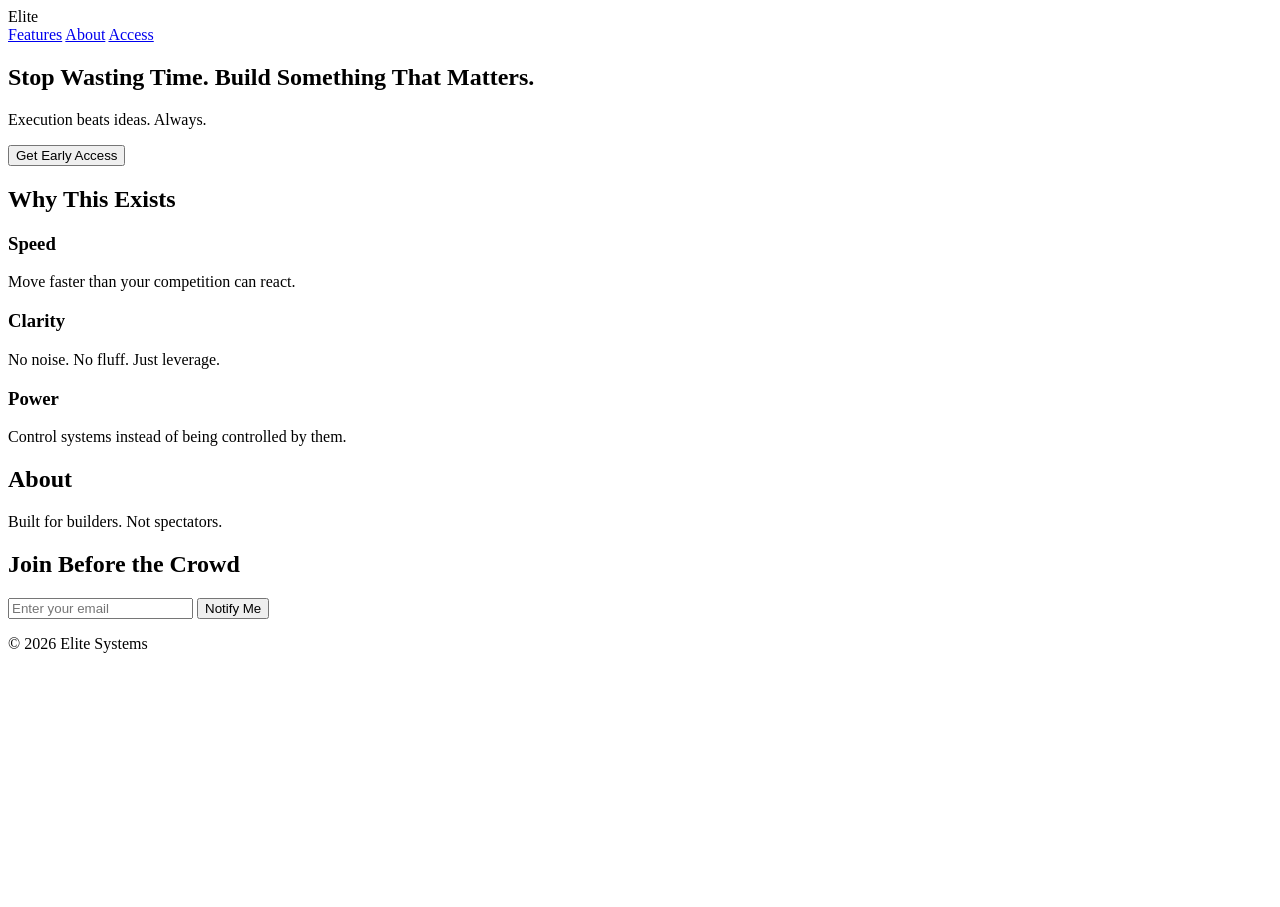
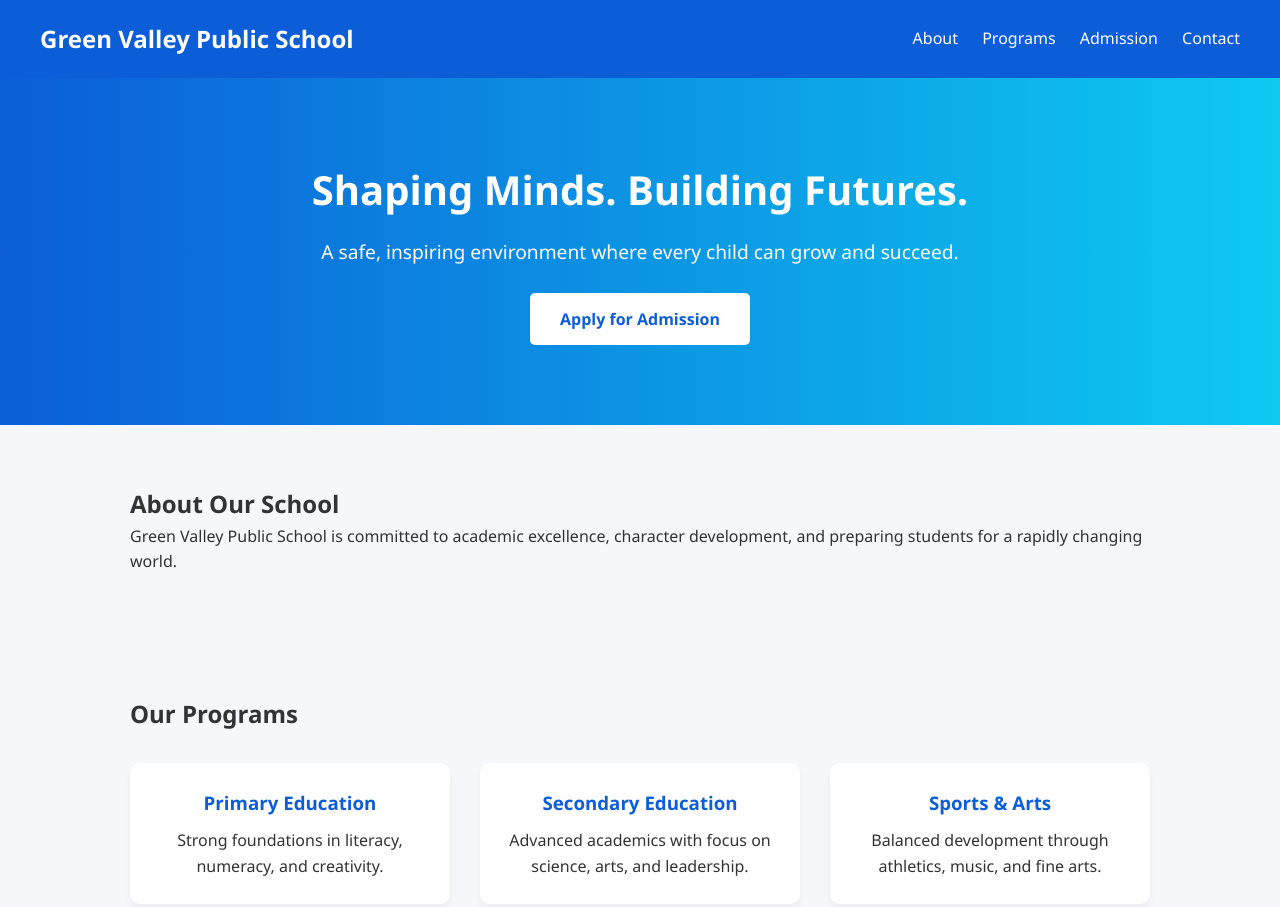
Before and after one commit to Sauraibh/deployment, a plain HTML site: page index.html in a window 1280 px wide. Shown: the top 907 px of the page. Before the commit the page ends 800 px from the top, so only its background shows below. Drawn offline with Linux system fonts and the light colour scheme.

Commit message:
deployed by sks at 2pm

```diff
--- a/index.html
+++ b/index.html
@@ -2,79 +2,209 @@
 <html lang="en">
 <head>
   <meta charset="UTF-8">
-  <t
-      color: #666;
+  <title>Green Valley Public School</title>
+  <meta name="viewport" content="width=device-width, initial-scale=1.0">
+
+  <style>
+    * { box-sizing: border-box; margin: 0; font-family: "Segoe UI", Arial, sans-serif; }
+
+    body {
+      background: #f5f7fa;
+      color: #333;
+      line-height: 1.6;
+    }
+
+    header {
+      background: #0b5ed7;
+      color: white;
+      padding: 20px 40px;
+      display: flex;
+      justify-content: space-between;
+      align-items: center;
+      position: sticky;
+      top: 0;
+    }
+
+    header h1 {
+      font-size: 1.5rem;
+    }
+
+    nav a {
+      color: white;
+      text-decoration: none;
+      margin-left: 20px;
+      font-weight: 500;
+    }
+
+    nav a:hover {
+      text-decoration: underline;
+    }
+
+    .hero {
+      background: linear-gradient(to right, #0b5ed7, #0dcaf0);
+      color: white;
+      padding: 80px 40px;
+      text-align: center;
+    }
+
+    .hero h2 {
+      font-size: 2.5rem;
+      margin-bottom: 15px;
+    }
+
+    .hero p {
+      font-size: 1.2rem;
+      margin-bottom: 25px;
+    }
+
+    .hero button {
+      background: white;
+      color: #0b5ed7;
+      border: none;
+      padding: 15px 30px;
+      font-size: 1rem;
+      cursor: pointer;
+      border-radius: 5px;
+      font-weight: bold;
+    }
+
+    section {
+      padding: 60px 40px;
+      max-width: 1100px;
+      margin: auto;
+    }
+
+    .grid {
+      display: grid;
+      grid-template-columns: repeat(auto-fit, minmax(240px, 1fr));
+      gap: 30px;
+      margin-top: 30px;
+    }
+
+    .card {
+      background: white;
+      padding: 25px;
+      border-radius: 10px;
+      box-shadow: 0 4px 10px rgba(0,0,0,0.05);
+      text-align: center;
+    }
+
+    .card h3 {
+      margin-bottom: 10px;
+      color: #0b5ed7;
+    }
+
+    .cta {
+      background: #0b5ed7;
+      color: white;
+      text-align: center;
+      padding: 60px 40px;
+    }
+
+    .cta input {
+      padding: 12px;
+      width: 260px;
+      border: none;
+      border-radius: 5px;
+      margin-right: 10px;
+    }
+
+    .cta button {
+      padding: 12px 20px;
+      border: none;
+      background: #ffc107;
+      color: #333;
+      font-weight: bold;
+      border-radius: 5px;
+      cursor: pointer;
+    }
+
+    footer {
+      background: #222;
+      color: #aaa;
+      text-align: center;
+      padding: 20px;
+      font-size: 0.9rem;
     }
   </style>
 </head>
 <body>
 
-<header class="nav">
-  <div class="logo">Elite</div>
+<header>
+  <h1>Green Valley Public School</h1>
   <nav>
-    <a href="#features">Features</a>
     <a href="#about">About</a>
-    <a href="#cta">Access</a>
+    <a href="#programs">Programs</a>
+    <a href="#admission">Admission</a>
+    <a href="#contact">Contact</a>
   </nav>
 </header>
 
-<section class="hero">
-  <h1>Stop Wasting Time. Build Something That Matters.</h1>
-  <p>Execution beats ideas. Always.</p>
-  <button onclick="scrollToCTA()">Get Early Access</button>
+<div class="hero">
+  <h2>Shaping Minds. Building Futures.</h2>
+  <p>A safe, inspiring environment where every child can grow and succeed.</p>
+  <button onclick="document.getElementById('admission').scrollIntoView({behavior:'smooth'})">
+    Apply for Admission
+  </button>
+</div>
+
+<section id="about">
+  <h2>About Our School</h2>
+  <p>
+    Green Valley Public School is committed to academic excellence, character development,
+    and preparing students for a rapidly changing world.
+  </p>
 </section>
 
-<section id="features">
-  <h2>Why This Exists</h2>
-  <div class="feature-grid">
+<section id="programs">
+  <h2>Our Programs</h2>
+  <div class="grid">
     <div class="card">
-      <h3>Speed</h3>
-      <p>Move faster than your competition can react.</p>
+      <h3>Primary Education</h3>
+      <p>Strong foundations in literacy, numeracy, and creativity.</p>
     </div>
     <div class="card">
-      <h3>Clarity</h3>
-      <p>No noise. No fluff. Just leverage.</p>
+      <h3>Secondary Education</h3>
+      <p>Advanced academics with focus on science, arts, and leadership.</p>
     </div>
     <div class="card">
-      <h3>Power</h3>
-      <p>Control systems instead of being controlled by them.</p>
+      <h3>Sports & Arts</h3>
+      <p>Balanced development through athletics, music, and fine arts.</p>
     </div>
   </div>
 </section>
 
-<section id="about">
-  <h2>About</h2>
-  <p>Built for builders. Not spectators.</p>
+<section id="admission">
+  <h2>Admission</h2>
+  <p>We welcome applications for the upcoming academic year.</p>
+  <p>Please contact our office or leave your email below and we’ll reach out.</p>
 </section>
 
-<section id="cta" class="cta">
-  <h2>Join Before the Crowd</h2>
-  <input type="email" id="email" placeholder="Enter your email">
-  <button onclick="submitEmail()">Notify Me</button>
+<div class="cta" id="contact">
+  <h2>Contact Us</h2>
+  <p>Leave your email and we will get back to you.</p>
+  <input type="email" id="email" placeholder="Your email address">
+  <button onclick="submitEmail()">Submit</button>
   <p id="msg"></p>
-</section>
+</div>
 
-<footer class="footer">
-  © 2026 Elite Systems
+<footer>
+  © 2026 Green Valley Public School. All rights reserved.
 </footer>
 
 <script>
-  function scrollToCTA() {
-    document.getElementById("cta").scrollIntoView({ behavior: "smooth" });
-  }
-
   function submitEmail() {
     const email = document.getElementById("email").value;
     const msg = document.getElementById("msg");
 
-    if (!email.includes("@")) {
-      msg.textContent = "Enter a valid email.";
-      msg.style.color = "red";
+    if (!email || !email.includes("@")) {
+      msg.textContent = "Please enter a valid email.";
+      msg.style.color = "#ffdddd";
       return;
     }
 
-    msg.textContent = "You're on the list.";
-    msg.style.color = "lightgreen";
+    msg.textContent = "Thank you! We will contact you soon.";
+    msg.style.color = "#d4ffd4";
     console.log("Captured email:", email);
   }
 </script>
```
